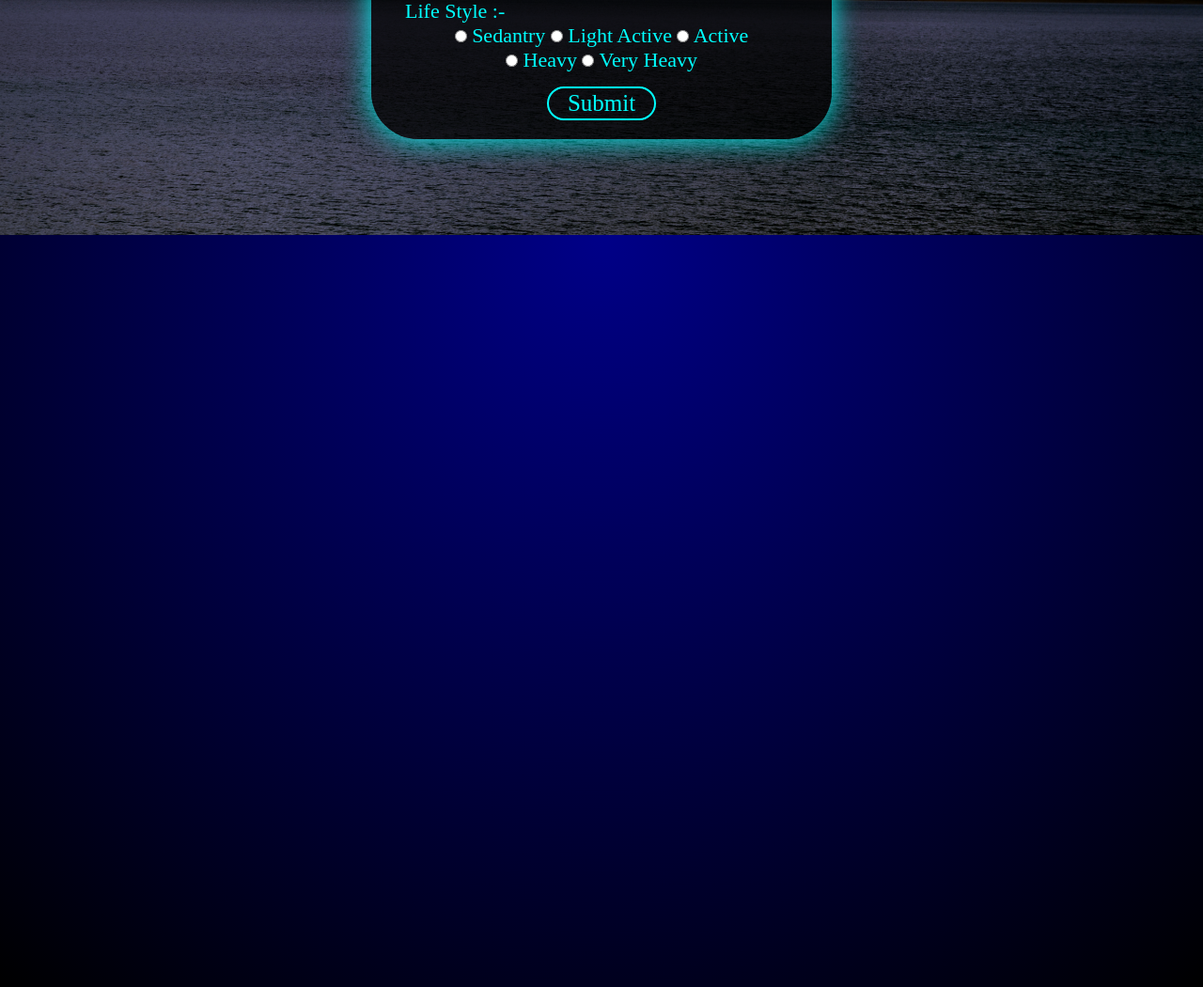
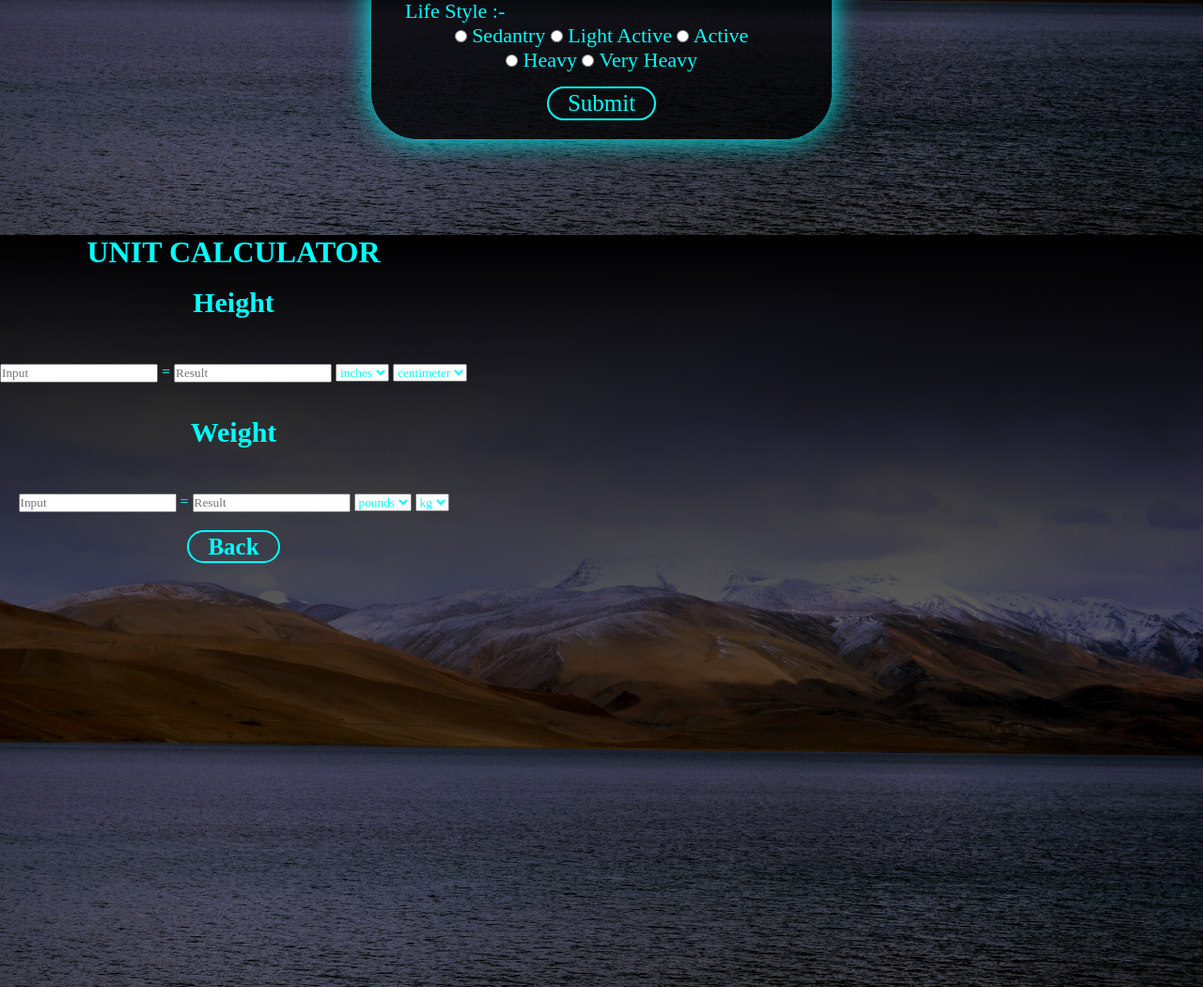
Before and after one commit to JashanDhiman/wellness_clone, a Django app: page /main_input in a window 1280 px wide. Shown: the part 550-1600 px from the top of the page at 94% size. Run offline with Django 3.2, Linux system fonts and the light colour scheme.

Commit message:
added convertor

```diff
--- a/templates/main_input.html
+++ b/templates/main_input.html
@@ -67,6 +67,37 @@
 			<input type="Submit" id="btn"></input>
 		</div>
 	</div>
+	<div class="main">
+		<div id="cal">
+			<h1 class="converter-title">UNIT CALCULATOR</h1><br>
+			<div class="height">
+				<h2 class="converter-title">Height</h2><br>
+				<input type="text" placeholder="Input" id="hinput">
+				<span>=</span>
+				<input type="text" placeholder="Result" id="hresult">
+				<select  id="hinputType">
+					<option value="inches">inches</option>
+					<option value="foot">foot</option>
+				</select>
+				<select  id="hresultType">
+					<option value="Centimeter">centimeter</option>
+				</select>
+			</div><br><br>
+			<div class="weight">
+				<h2 class="converter-title">Weight</h2><br>
+				<input type="text" placeholder="Input" id="winput">
+				<span>=</span>
+				<input type="text" placeholder="Result" id="wresult">
+				<select  id="winputType">
+					<option value="pounds">pounds</option>
+				</select>
+				<select  id="wresultType">
+					<option value="kg">kg</option>
+				</select>
+			</div><br>
+			<h2><a href="#top" id="btn">Back</a></h2>
+		</div>
+	</div>
 </div>
 </form>
 </body>
```
